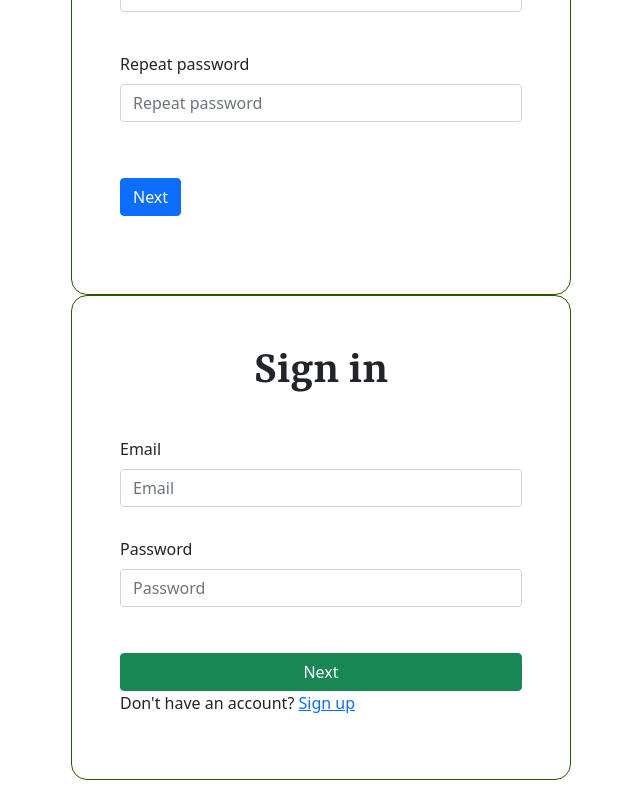
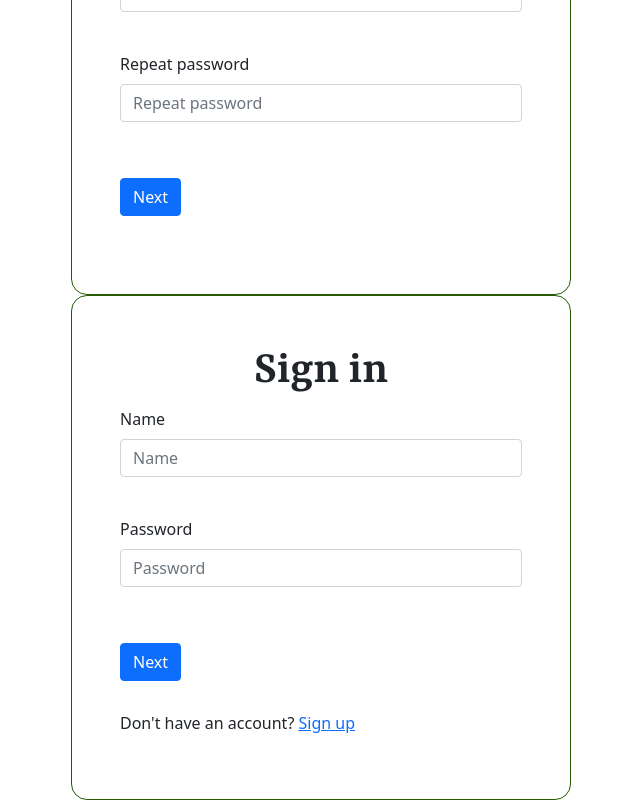
Before and after one commit to Goader/planty, a React (Create React App) app in the folder frontend/: page / in a window 1280 px wide. Shown: the part 280-1080 px from the top of the page, without its empty margins (319-959 px from the left). Built offline with nearby package versions, Linux system fonts and the light colour scheme.

Commit message:
implement login

```diff
--- a/frontend/src/api/auth.ts
+++ b/frontend/src/api/auth.ts
@@ -1,5 +1,5 @@
 import {RegisterResponse, TokenPair, UserData} from "../model/auth";
-import axios, {AxiosError} from "axios";
+import axios, {AxiosError, AxiosRequestHeaders} from "axios";
 
 const url = 'http://localhost:3001/users/';
 
@@ -25,24 +25,34 @@ export function isAccessTokenSaved() {
     return getSavedAccessToken() != null;
 }
 
+export function getAuthHeaders(): AxiosRequestHeaders {
+    return {
+        Authorization: `Bearer ${getSavedAccessToken()}`
+    };
+}
+
 
 export async function fetchCurrentUser(): Promise<UserData> {
     const token = getSavedAccessToken();
     if (token === null) {
+        throw new Error('no_token');
+    }
+    try {
+        const response = await axios.get<UserData>(url + 'current_user/', {
+            headers: getAuthHeaders()
+        });
+        return response.data;
+    } catch (e: any) {
+        if (e instanceof AxiosError && e.response?.status === 401) {
             throw new Error('unauthorized');
+        } else {
+            throw e;
         }
-    const response = await axios.get<UserData>(url + 'current_user/', {
-        headers: {
-            Authorization: `JWT ${getSavedAccessToken()}`
     }
-    });
-    if (response.status === 401) {
-        throw new Error('unauthorized');
-    }
-    return response.data;
 }
 
 export async function login(username: string, password: string): Promise<UserData> {
+    try {
         const response = await axios.post<TokenPair>(url + 'token/', {
             username: username,
             password: password
@@ -51,17 +61,20 @@ export async function login(username: string, password: string): Promise<UserDat
                 'Content-Type': 'application/json'
             }
         });
-    if (response.status === 401) {
-        throw new Error('unauthorized');
-    }
         const tokenPair = response.data;
         localStorage.setItem('token', tokenPair.access);
         localStorage.setItem('refreshToken', tokenPair.refresh);
         return await fetchCurrentUser();
+    } catch (e: any) {
+        if (e instanceof AxiosError && e.response?.status === 401) {
+            throw new Error('unauthorized');
+        } else {
+            throw e;
+        }
+    }
 }
 
 export async function register(username: string, password: string): Promise<RegisterResponse> {
-    console.log('register');
     try {
         const response = await axios.post<RegisterResponse>(url + 'signup/', {
             username: username,
@@ -73,9 +86,7 @@ export async function register(username: string, password: string): Promise<Regi
         });
         return response.data;
     } catch (e: any) {
-        console.log('catch');
         if (e instanceof AxiosError && e.response?.status === 400) {
-            console.log('catch2');
             throw new RegisterInputError('Invalid input', e.response?.data);
         } else {
             throw e;
--- a/frontend/src/views/LoginView.tsx
+++ b/frontend/src/views/LoginView.tsx
@@ -1,17 +1,26 @@
 import {Button, Card, Container, Form} from "react-bootstrap";
 import 'bootstrap/dist/css/bootstrap.min.css';
 import './LoginRegisterView.css';
-import {useState} from "react";
+import {Formik, FormikHelpers} from "formik";
+import {login} from "../api/auth";
+import * as Yup from "yup";
+
+const schema = Yup.object().shape({
+    username: Yup.string().required('Name is required'),
+    password: Yup.string().required('Password is required')
+});
 
 export default function LoginView() {
-
-    const [activeButton, setActiveButton] = useState(0);
-    const button_Data = [
-        {
-            "name": "Next",
-            "value": "name"
-        }
-    ];
+    const submit = (values: any, helpers: FormikHelpers<any>): void => {
+        helpers.setSubmitting(true);
+        login(values.username, values.password)
+            .then(user => alert('logged in as ' + user.username)) // TODO: replace with redirect
+            .catch(err => {
+                console.log('error during login', err);
+                helpers.setFieldError('username', 'Invalid credentials');
+            })
+            .finally(() => helpers.setSubmitting(false));
+    };
 
     return (
         <Container>
@@ -19,27 +28,58 @@ export default function LoginView() {
                 <div className={'center-header'}>
                     <h2>Sign in</h2>
                 </div>
-                <Form>
-                    <Form.Group className={'mb-3 margin-top'}>
-                        <Form.Label className={'labels'}>Email</Form.Label>
-                        <Form.Control type={'email'} placeholder={'Email'}/>
-                    </Form.Group>
-                    <Form.Group className={'mb-3 margin-top'}>
-                        <Form.Label className={'labels'}>Password</Form.Label>
-                        <Form.Control type={'password'} placeholder={'Password'}/>
-                    </Form.Group>
-                </Form>
-                    {button_Data.map((item, index) => (
-                        <Button
-                            className={`btn ${activeButton === index ? 'btn-success' : null}`}
-                            value={item.value}
-                            onClick={ () => setActiveButton(index) }
-                        >
-                            {item.name}
-                        </Button>
-                    ))}
+                <Formik
+                    validationSchema={schema}
+                    onSubmit={submit}
+                    initialValues={{
+                        username: '',
+                        password: ''
+                    }}
+                    validateOnBlur={false}
+                >
+                    {({
+                          handleSubmit,
+                          handleChange,
+                          handleBlur,
+                          values,
+                          touched,
+                          isValid,
+                          errors,
+                          isSubmitting
+                      }) => (
+                        <Form onSubmit={handleSubmit} noValidate>
+                            <Form.Group className={'auth-group'}>
+                                <Form.Label>Name</Form.Label>
+                                <Form.Control
+                                    name={'username'}
+                                    type={'text'}
+                                    placeholder={'Name'}
+                                    value={values.username}
+                                    onChange={handleChange}
+                                    onBlur={handleBlur}
+                                    isInvalid={touched.username && !!errors.username}
+                                />
+                                <Form.Control.Feedback type={'invalid'}>{errors.username}</Form.Control.Feedback>
+                            </Form.Group>
+                            <Form.Group className={'auth-group'}>
+                                <Form.Label>Password</Form.Label>
+                                <Form.Control
+                                    name={'password'}
+                                    type={'password'}
+                                    placeholder={'Password'}
+                                    value={values.password}
+                                    onChange={handleChange}
+                                    onBlur={handleBlur}
+                                    isInvalid={touched.password && !!errors.password}
+                                />
+                                <Form.Control.Feedback type={'invalid'}>{errors.password}</Form.Control.Feedback>
+                            </Form.Group>
+                            <Button type={'submit'} className={'mt-3'} disabled={!isValid || isSubmitting}>Next</Button>
+                        </Form>
+                    )}
+                </Formik>
                 <div>
-                    <p>Don't have an account? <a href={'#'}>Sign up</a></p>
+                    <p>Don't have an account? <a href={'#'}>Sign up</a></p> {/* TODO: add link url*/}
                 </div>
             </Card>
         </Container>
--- a/frontend/src/views/RegisterView.tsx
+++ b/frontend/src/views/RegisterView.tsx
@@ -13,8 +13,9 @@ const schema = Yup.object().shape({
 
 export default function RegisterView() {
     const submit = (values: any, helpers: FormikHelpers<any>): void => {
+        helpers.setSubmitting(true);
         register(values.username, values.password)
-            .then(user => alert('registered ' + user))
+            .then(user => alert('registered ' + user.username)) // TODO: replace with redirect
             .catch(err => {
                 if (err instanceof RegisterInputError) {
                     for (const field in err.errors) {
@@ -23,7 +24,8 @@ export default function RegisterView() {
                 } else {
                     alert('failed to register: ' + err);
                 }
-            });
+            })
+            .finally(() => helpers.setSubmitting(false));
     };
     return (
         <Container>
@@ -48,7 +50,8 @@ export default function RegisterView() {
                           values,
                           touched,
                           isValid,
-                          errors
+                          errors,
+                          isSubmitting
                       }) => (
                         <Form onSubmit={handleSubmit} noValidate>
                             <Form.Group className={'auth-group'}>
@@ -90,7 +93,7 @@ export default function RegisterView() {
                                 />
                                 <Form.Control.Feedback type={'invalid'}>{errors.repeatPassword}</Form.Control.Feedback>
                             </Form.Group>
-                            <Button type={'submit'} className={'mt-3'} disabled={!isValid}>Next</Button>
+                            <Button type={'submit'} className={'mt-3'} disabled={!isValid || isSubmitting}>Next</Button>
                         </Form>
                     )}
                 </Formik>
```
Also changed, not shown: 1 other file (tests, documents, lock files or other folders). Lines whose indentation alone changed are shown as unchanged.
